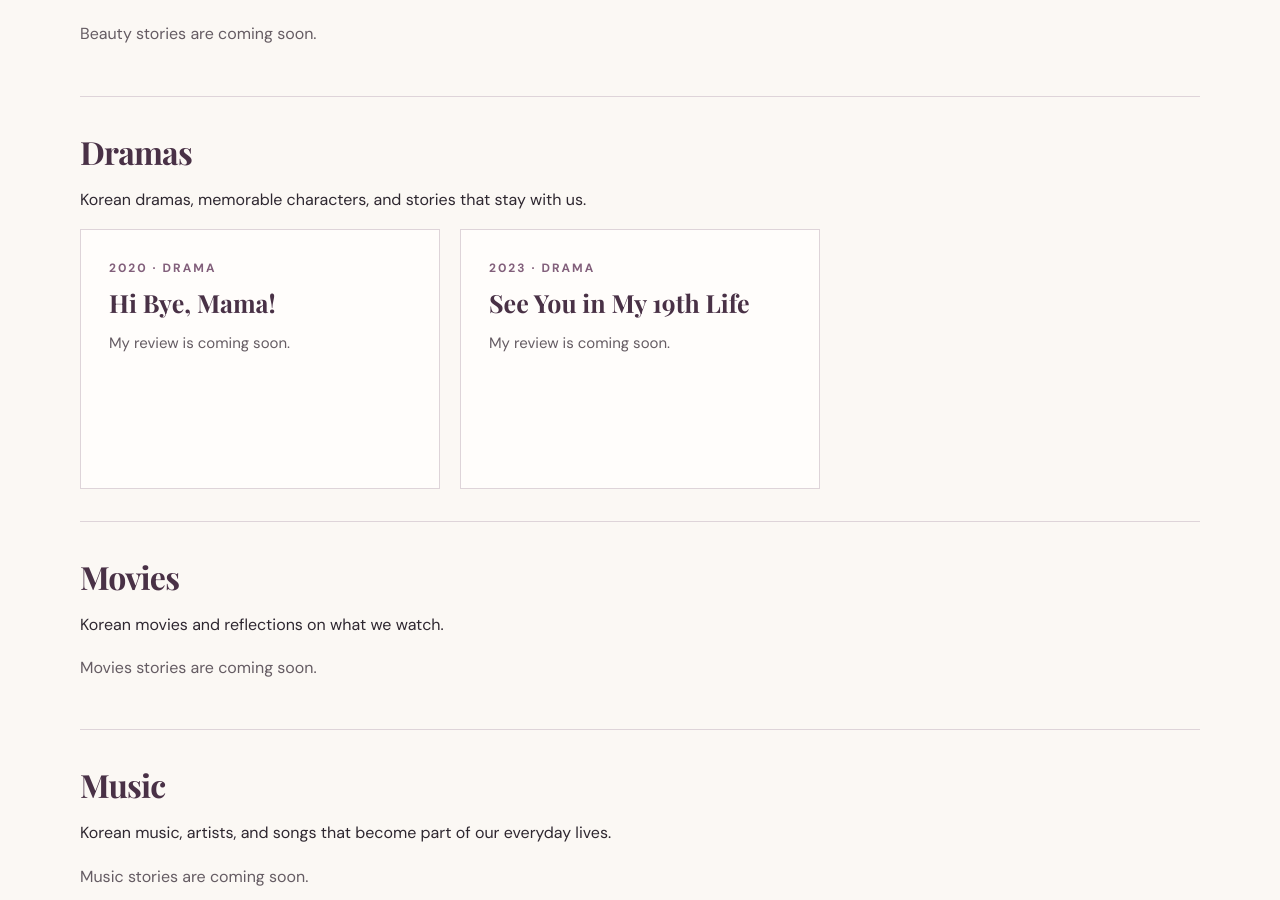
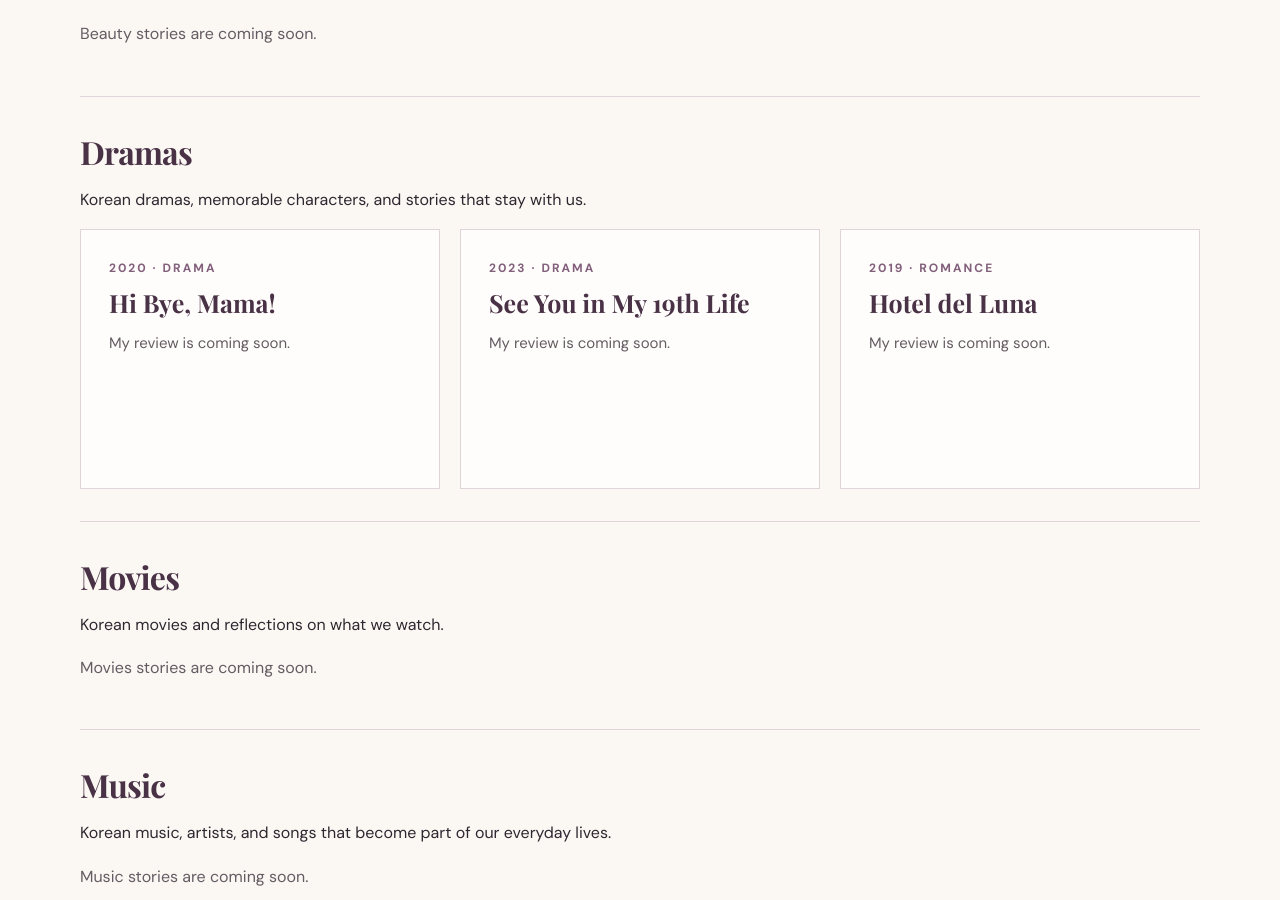
Before and after one commit to lydiarim22-coder/mindoflydia, a Jekyll site: the page built from korean-culture.html, in a window 1280 px wide and 900 px high, scrolled down 934 px. Built offline with Jekyll 4.4.1, drawn with Linux system fonts in a browser that asks for light colours; some web fonts are replaced.

Commit message:
Add Hotel del Luna drama listing

```diff
--- a/_data/korean_culture_items.yml
+++ b/_data/korean_culture_items.yml
@@ -9,3 +9,9 @@
   genre: Drama
   topic: dramas
   note: "My review is coming soon."
+
+- title: "Hotel del Luna"
+  year: 2019
+  genre: Romance
+  topic: dramas
+  note: "My review is coming soon."
```
